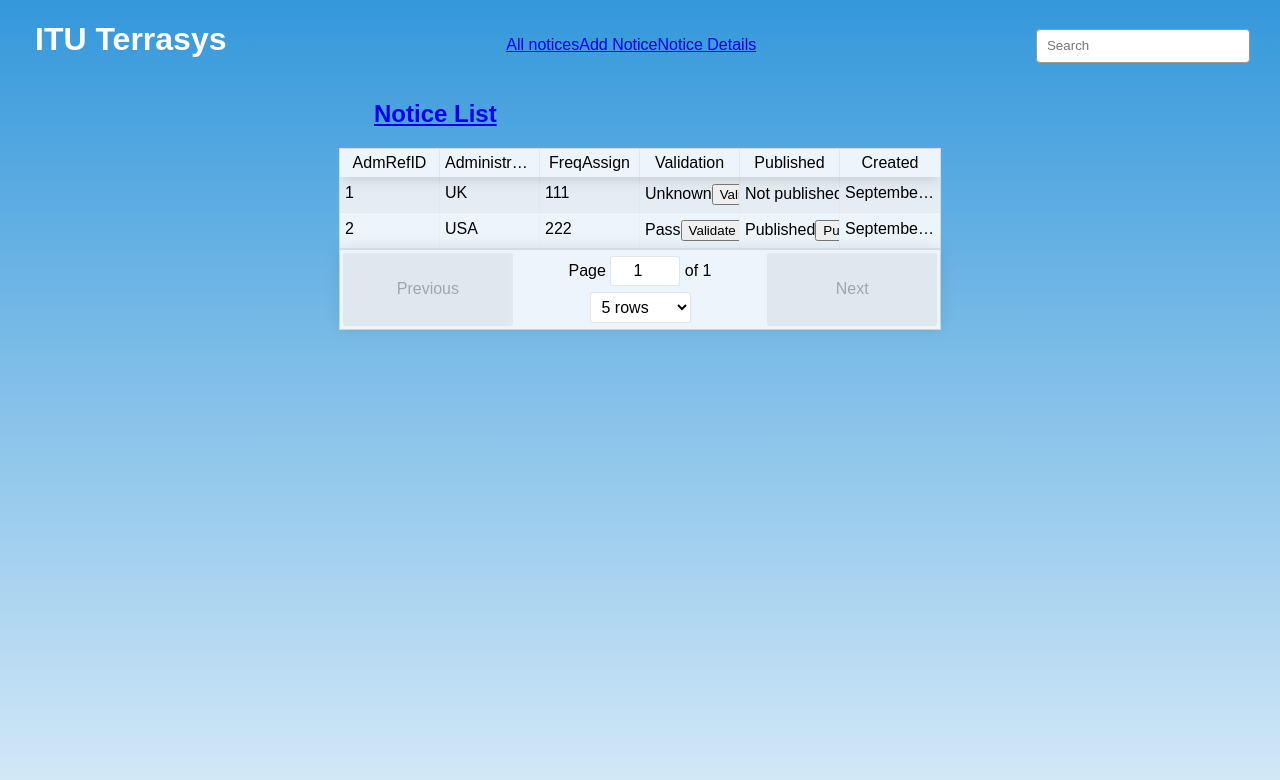
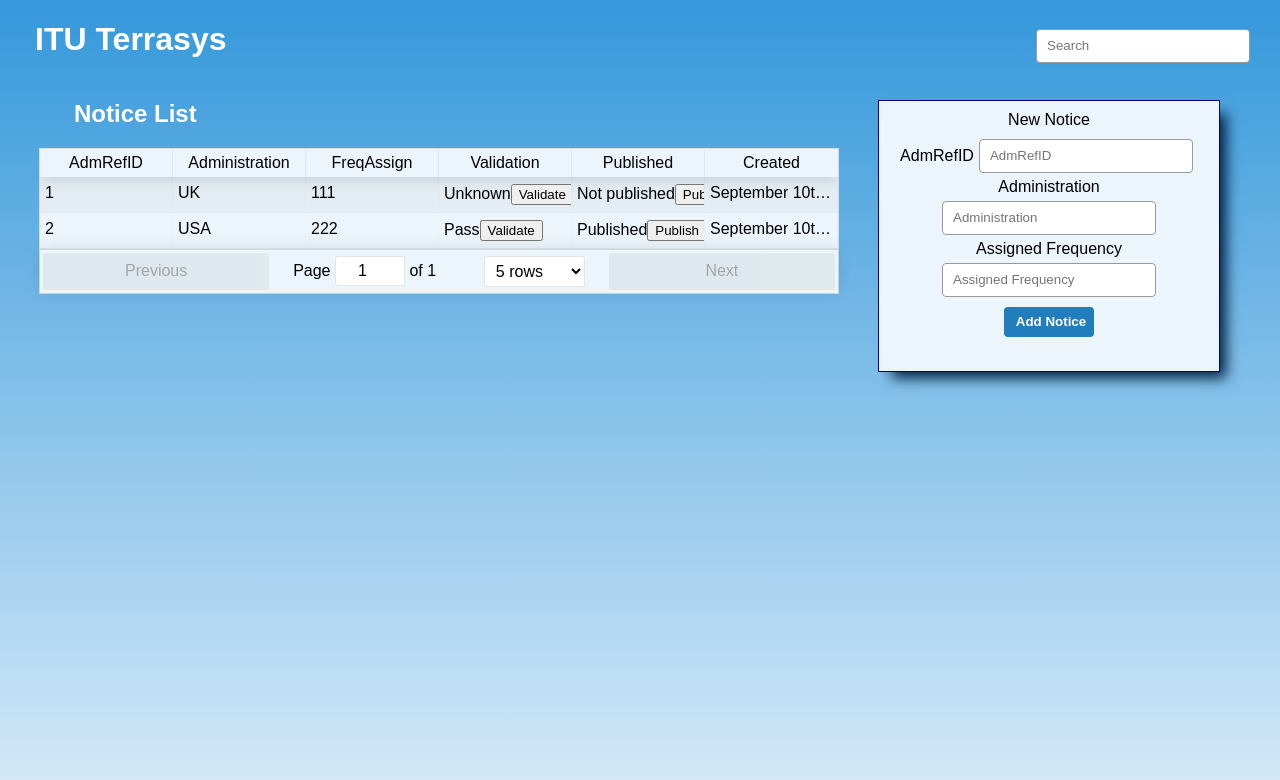
Before and after one commit to chinins/terrasys, a React (Create React App) app in the folder client/: page / in a window 1280 px wide. Shown: the top 780 px of the page. Built offline with nearby package versions, Linux system fonts and the light colour scheme.

Commit message:
update structure: simplified 1 page app

```diff
--- a/client/src/App.css
+++ b/client/src/App.css
@@ -27,15 +27,15 @@ input {
 
 .Dashboard {
   display: flex;
-  justify-content: space-around;
+  /* justify-content: space-around; */
   /* background-color: #d6eaf8; */
 }
 
-/* .NoticeList {
+.NoticeList {
   flex: 1;
   max-width: 800px;
   margin: 0 auto;
-} */
+}
 
 .NoticeTable {
   background-color: #ebf5fb;
@@ -75,11 +75,6 @@ input {
 
 .Notice {
   display: flex;
-  justify-content: space-around;
-}
-
-.notice-data, .notice-actions {
-  display: flex;
   flex-direction: column;
   background-color: #ebf5fb;
   border: 1px solid darkblue;
--- a/client/src/App.js
+++ b/client/src/App.js
@@ -3,9 +3,8 @@ import './App.css';
 import AppHeader from './containers/AppHeader';
 import Dashboard from './containers/Dashboard';
 import noticeArray from './mock-data/mock';
+
 import NoticeDetails from './components/NoticeDetails';
-
-
 import { Route, Link } from 'react-router-dom';
 import NewNotice from './containers/NewNotice';
 
@@ -14,8 +13,7 @@ class App extends Component {
   constructor (props) {
     super (props);
     this.state = {
-      notices: noticeArray,
-      selectedNotice: {}
+      notices: noticeArray
     }
   }
 
@@ -26,20 +24,12 @@ class App extends Component {
     })
   }
 
-  displayDetails = (notice) => {
-    this.setState({
-      selectedNotice: notice
-    })
-    console.log(this.state.selectedNotice)
-  }
-
   render() {
     return (
       <div className="App">
         <AppHeader/>
-        <Route exact={true} path="/" render={() => <Dashboard notices={this.state.notices} onRowClick={this.displayDetails}/>}/>
-        <Route path={`/details/:${this.state.selectedNotice.admRefId}`} render={() => <NoticeDetails notice={this.state.selectedNotice}/>}/>
-        <Route path="/new-notice" render={() => <NewNotice onNoticeCreate={this.createNotice}/>} />
+        <Dashboard notices={this.state.notices} />
+        {/* onNoticeCreate={this.createNotice} */}
       </div>
     );
   }
--- a/client/src/containers/AppHeader.js
+++ b/client/src/containers/AppHeader.js
@@ -1,17 +1,10 @@
 import React, { Component } from 'react';
-import { Link } from 'react-router-dom';
-
 
 export default class AppHeader extends Component {
   render () {
     return (
       <header className="app-header">
         <h1 className="app-title">ITU Terrasys</h1>
-        <nav>
-          <Link to='/'>All notices</Link>
-          <Link to='/new-notice'>Add Notice</Link>
-          <Link to='/details'>Notice Details</Link>
-        </nav>
         <div className="search">
           <input type="text" placeholder="Search"></input>
         </div>
--- a/client/src/containers/Dashboard.js
+++ b/client/src/containers/Dashboard.js
@@ -1,7 +1,6 @@
 import React, { Component } from 'react';
 import NoticeTable from './NoticeTable';
-
-import { Route, Link } from 'react-router-dom';
+import NewNotice from './NewNotice';
 
 export default class Dashboard extends Component {
   render () {
@@ -9,10 +8,11 @@ export default class Dashboard extends Component {
       <div className="Dashboard">
         <div className="NoticeList">
           <h2>
-            <Link to="/details">Notice List</Link>
+            Notice List
           </h2>
-          <NoticeTable notices={this.props.notices} onRowClick={this.props.onRowClick}></NoticeTable>
+          <NoticeTable notices={this.props.notices}></NoticeTable>
         </div>
+        <NewNotice onNoticeCreate={this.props.createNotice}/>
       </div>
     )
   }
--- a/client/src/containers/NewNotice.js
+++ b/client/src/containers/NewNotice.js
@@ -1,15 +1,10 @@
 import React, { Component } from 'react';
-
-const stages = ['Unknown', 'Recieved', 'PreProccessed', 'InProcess', 'Completed', 'Paused', 'Removed'];
-const fragments = ['GEO6', 'ST61', 'NTFD_RR'];
 
 export default class NewNotice extends Component {
   state = {
     admRefId: '',
     administration: '',
-    freqAssigned: '',
-    stage: stages[1],
-    fragment: fragments[0]
+    freqAssigned: ''
   }
 
   handleIdChange = (e) => {
@@ -30,34 +25,14 @@ export default class NewNotice extends Component {
     })
   }
 
-  handleStageChange = (e) => {
-    this.setState({
-      stage: e.target.value
-    })
-  }
-
-  handleFragmentChange = (e) => {
-    this.setState({
-      fragment: e.target.value
-    })
-  }
-
   submitForm = (e) => {
     e.preventDefault();
     this.props.onNoticeCreate(this.state);
     this.setState({
       admRefId: '',
       administration: '',
-      freqAssigned: '',
-      stage: stages[1],
-      fragment: fragments[0]
+      freqAssigned: ''
     })
-  }
-
-  renderDropDown = (arr) => {
-    return arr.map((el, index) => (
-      <option value={el} key={index}>{el}</option>
-    ))
   }
 
   render () {
@@ -73,16 +48,6 @@ export default class NewNotice extends Component {
           <label>Assigned Frequency
             <input type="text" placeholder="Assigned Frequency" onChange={this.handleFreqChange} value={this.state.freqAssigned}></input>
             </label>
-          <label>State
-            <select value={this.state.stage} onChange={this.handleStageChange}>
-              {this.renderDropDown(stages)}
-            </select>
-          </label>
-          <label>Fragment
-            <select value={this.state.stage} onChange={this.handleFragmentChange}>
-              {this.renderDropDown(fragments)}
-            </select>
-          </label>
           <input type="submit" value="Add Notice"></input>
         </form>
       </div>
--- a/client/src/containers/NoticeTable.js
+++ b/client/src/containers/NoticeTable.js
@@ -4,13 +4,13 @@ import "react-table/react-table.css";
 import moment from 'moment';
 
 export default class NoticeTable extends Component {
-  validateNotice = () => {
+  // validateNotice = () => {
 
-  }
+  // }
 
-  publishNotice = () => {
+  // publishNotice = () => {
 
-  }
+  // }
 
   render() {
 
@@ -49,10 +49,6 @@ export default class NoticeTable extends Component {
 
     return (
       <ReactTable data={this.props.notices} columns={columns}
-        getTrProps={(state, rowInfo, column, instance) => ({
-
-          onClick: () => this.props.onRowClick(rowInfo.original)
-        })}
         defaultPageSize={this.props.notices.length} className="-striped -highlight"
         className="-striped -highlight NoticeTable"
       />
```
